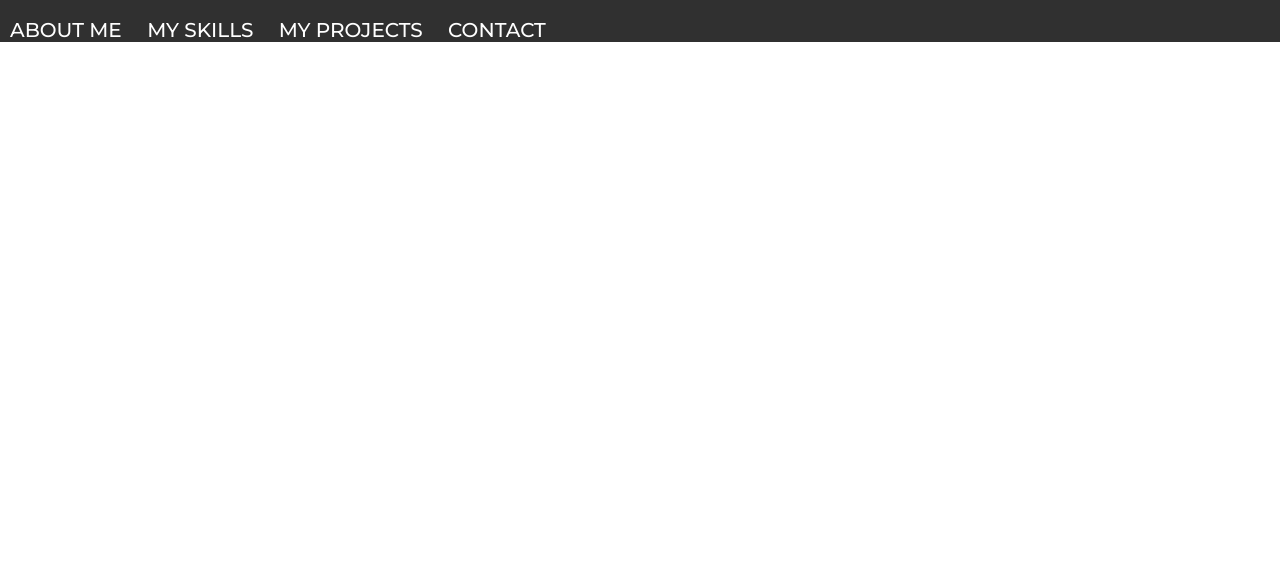
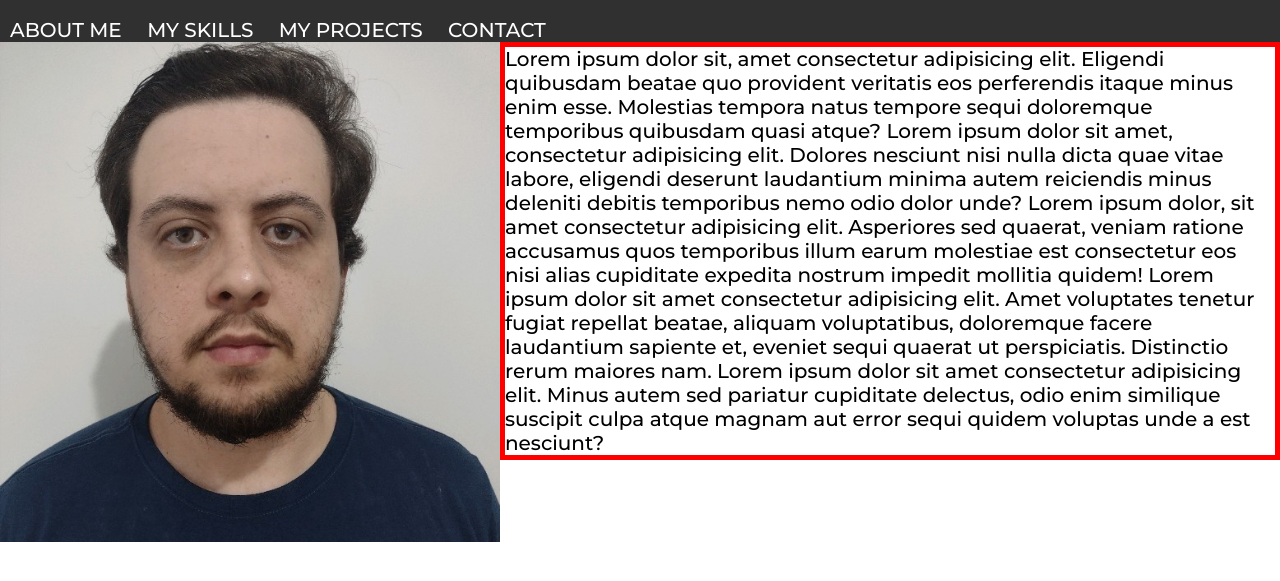
Before and after one commit to lucxisto/portfolio, a plain HTML site: page index.html in a window 1280 px wide. Shown: the part 71-652 px from the top of the page. Drawn offline with Linux system fonts and the light colour scheme.

Commit message:
configurando about-me

```diff
--- a/index.html
+++ b/index.html
@@ -22,7 +22,12 @@
       </ul>
     </nav>
   </header>
-  <main></main>
+  <main>
+    <section id="about-me">
+      <img src="./mypic.jpeg" alt="My Picture">
+      <p>Lorem ipsum dolor sit, amet consectetur adipisicing elit. Eligendi quibusdam beatae quo provident veritatis eos perferendis itaque minus enim esse. Molestias tempora natus tempore sequi doloremque temporibus quibusdam quasi atque? Lorem ipsum dolor sit amet, consectetur adipisicing elit. Dolores nesciunt nisi nulla dicta quae vitae labore, eligendi deserunt laudantium minima autem reiciendis minus deleniti debitis temporibus nemo odio dolor unde? Lorem ipsum dolor, sit amet consectetur adipisicing elit. Asperiores sed quaerat, veniam ratione accusamus quos temporibus illum earum molestiae est consectetur eos nisi alias cupiditate expedita nostrum impedit mollitia quidem! Lorem ipsum dolor sit amet consectetur adipisicing elit. Amet voluptates tenetur fugiat repellat beatae, aliquam voluptatibus, doloremque facere laudantium sapiente et, eveniet sequi quaerat ut perspiciatis. Distinctio rerum maiores nam. Lorem ipsum dolor sit amet consectetur adipisicing elit. Minus autem sed pariatur cupiditate delectus, odio enim similique suscipit culpa atque magnam aut error sequi quidem voluptas unde a est nesciunt?</p>
+    </section>
+  </main>
   <footer></footer>
 </body>
 </html>
--- a/style.css
+++ b/style.css
@@ -30,5 +30,19 @@ nav ul li {
   display: inline;
   margin: 0 10px;
   text-transform: uppercase;
-  aaaa
 }
+
+#about-me {
+  position: relative;
+}
+
+#about-me img{
+  width: 500px;
+  display: inline-block;
+}
+
+#about-me p{
+  display: inline-block;
+  border: 5px red solid;
+  position: absolute;
+}
```
Also changed, not shown: mypic.jpeg (added).
